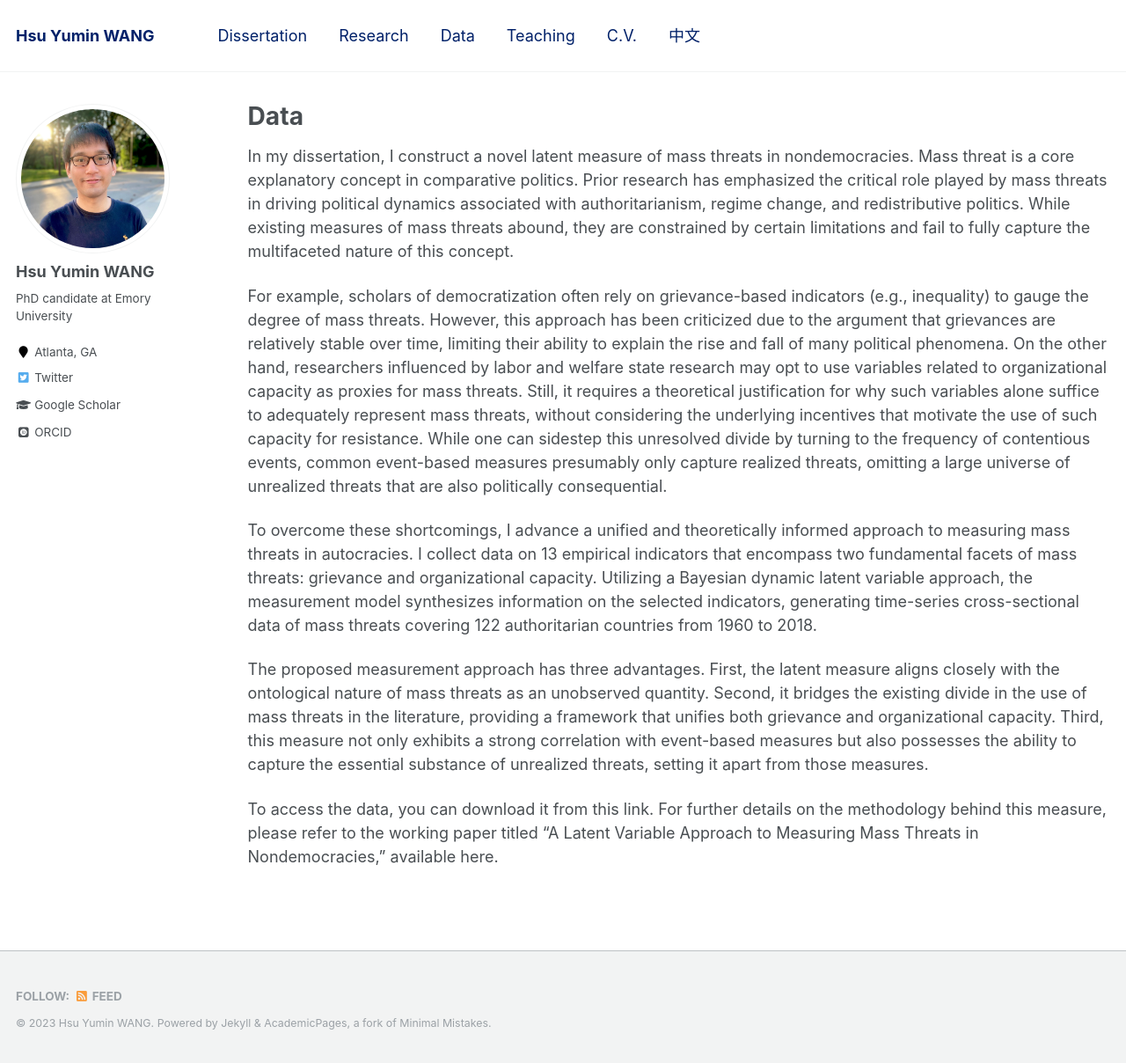
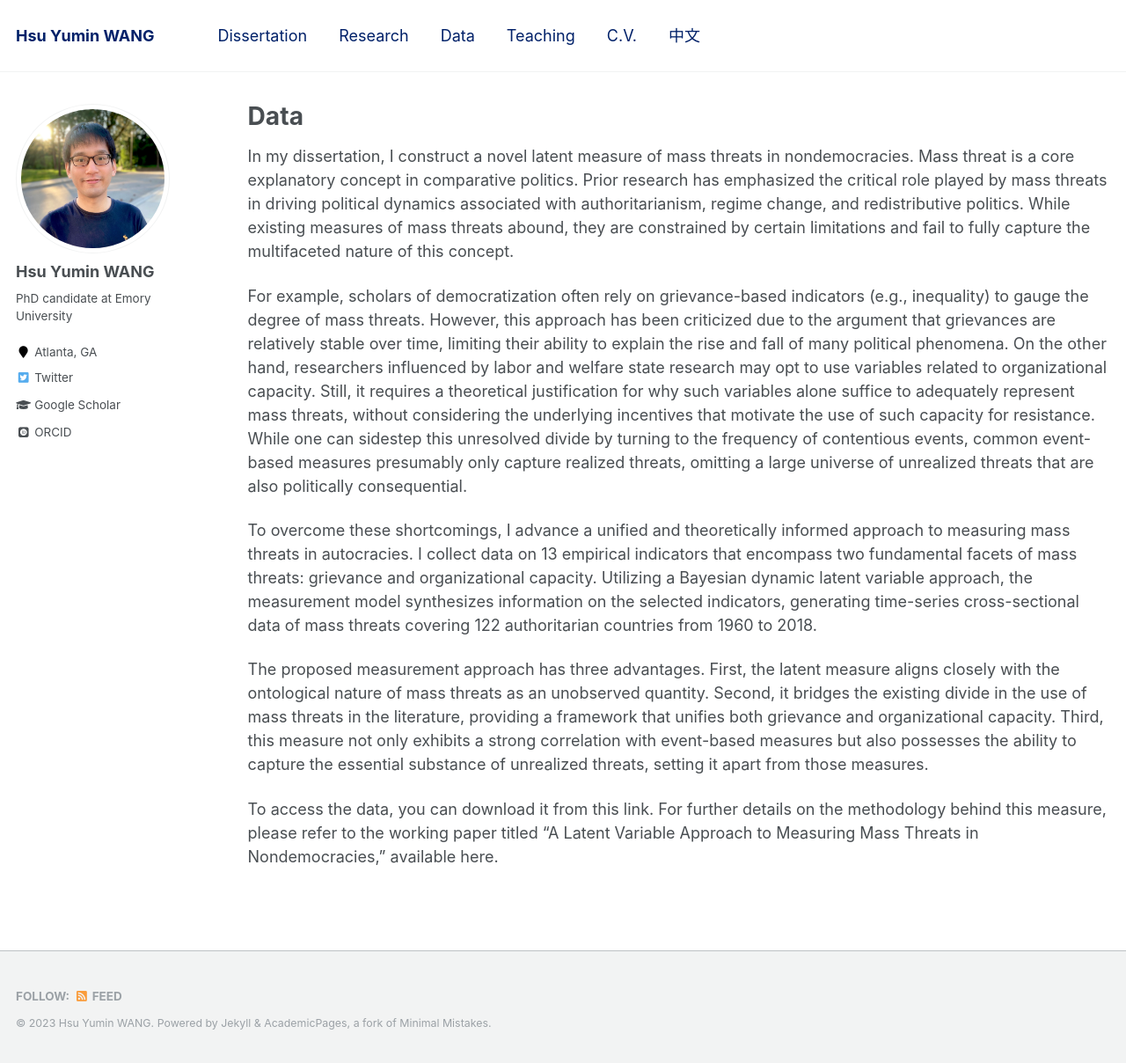
Before and after one commit to hsuyumin/hsuyumin.github.io, a Jekyll site: the page built from _pages/data.md, in a window 1280 px wide and 1208 px high. Shown: the whole window at 88% size. Built offline with Jekyll 4.4.1, drawn with Linux system fonts in a browser that asks for light colours; some web fonts are replaced.

Commit message:
Update data.md

```diff
--- a/_pages/data.md
+++ b/_pages/data.md
@@ -9,7 +9,7 @@ redirect_from:
 
 In my dissertation, I construct a novel latent measure of mass threats in nondemocracies. Mass threat is a core explanatory concept in comparative politics. Prior research has emphasized the critical role played by mass threats in driving political dynamics associated with authoritarianism, regime change, and redistributive politics. While existing measures of mass threats abound, they are constrained by certain limitations and fail to fully capture the multifaceted nature of this concept.
 
-For example, scholars of democratization often rely on grievance-based indicators (e.g., inequality) to gauge the degree of mass threats. However, this approach has been criticized due to the argument that grievances are relatively stable over time, limiting their ability to explain the rise and fall of many political phenomena. On the other hand, researchers influenced by labor and welfare state research may opt to use variables related to organizational capacity as proxies for mass threats. Still, it requires a theoretical justification for why such variables alone suffice to adequately represent mass threats, without considering the underlying incentives that motivate the use of such capacity for resistance. While one can sidestep this unresolved divide by turning to the frequency of contentious events, common event-based measures presumably only capture realized threats, omitting a large universe of unrealized threats that are also politically consequential.
+For example, scholars of democratization often rely on grievance-based indicators (e.g., inequality) to gauge the degree of mass threats. However, this approach has been criticized due to the argument that grievances are relatively stable over time, limiting their ability to explain the rise and fall of many political phenomena. On the other hand, researchers influenced by labor and welfare state research may opt to use variables related to organizational capacity. Still, it requires a theoretical justification for why such variables alone suffice to adequately represent mass threats, without considering the underlying incentives that motivate the use of such capacity for resistance. While one can sidestep this unresolved divide by turning to the frequency of contentious events, common event-based measures presumably only capture realized threats, omitting a large universe of unrealized threats that are also politically consequential.
 
 To overcome these shortcomings, I advance a unified and theoretically informed approach to measuring mass threats in autocracies. I collect data on 13 empirical indicators that encompass two fundamental facets of mass threats: grievance and organizational capacity. Utilizing a Bayesian dynamic latent variable approach, the measurement model synthesizes information on the selected indicators, generating time-series cross-sectional data of mass threats covering 122 authoritarian countries from 1960 to 2018.
 
```
